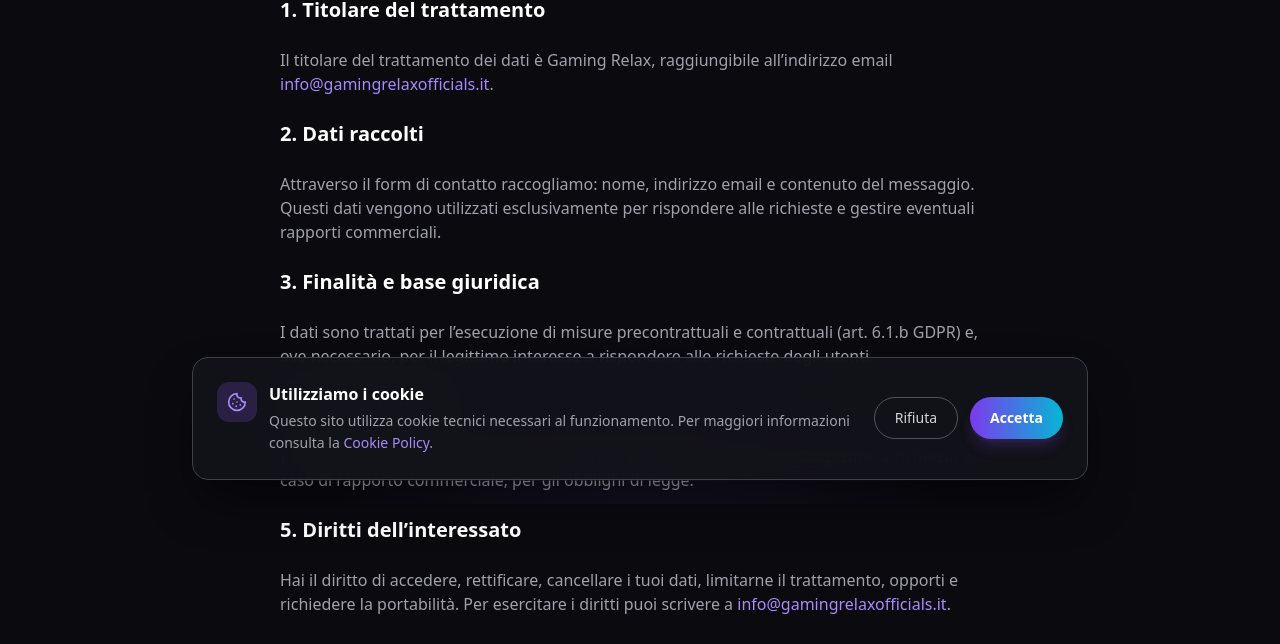
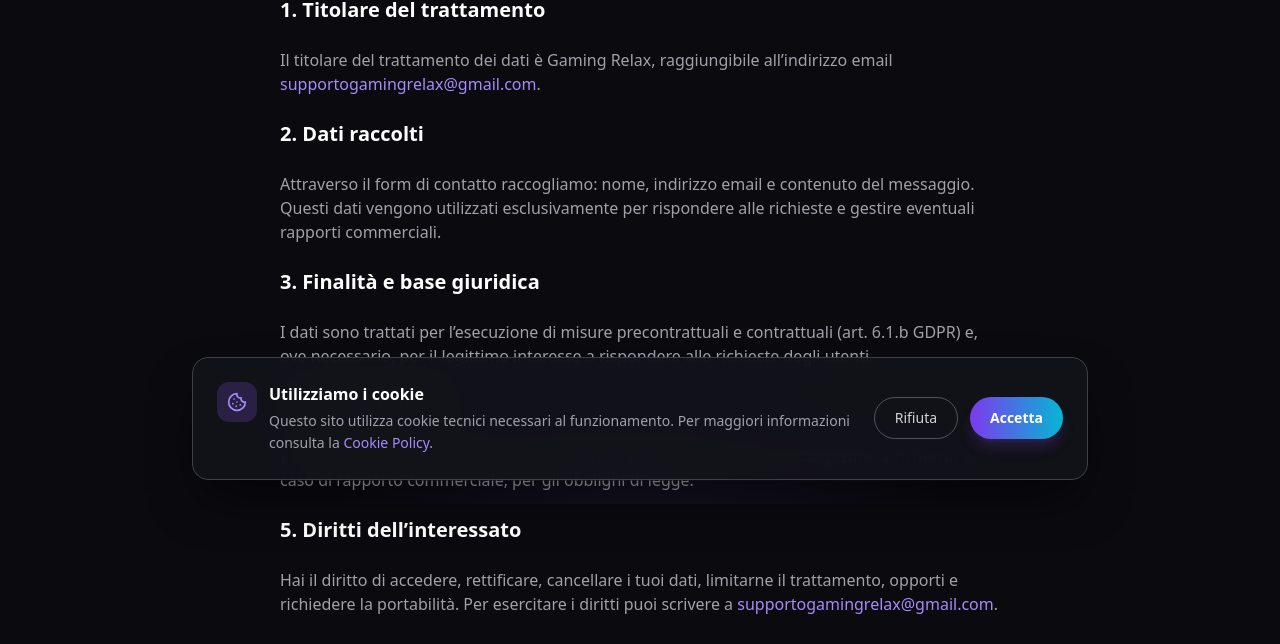
Before and after one commit to LorenzoImpa07/gaming-relax, a Next.js app: page /privacy in a window 1280 px wide. Shown: the part 296-940 px from the top of the page. Built offline with nearby package versions, Linux system fonts and the light colour scheme; no server answers.

Commit message:
Update page.tsx

```diff
--- a/src/app/privacy/page.tsx
+++ b/src/app/privacy/page.tsx
@@ -10,8 +10,8 @@ export default function PrivacyPage() {
         <h2 className="text-xl font-semibold text-white mt-8">1. Titolare del trattamento</h2>
         <p>
           Il titolare del trattamento dei dati è Gaming Relax, raggiungibile all’indirizzo email{" "}
-          <a href="mailto:info@gamingrelaxofficials.it" className="text-violet-400 hover:underline">
-            info@gamingrelaxofficials.it
+          <a href="mailto:supportogamingrelax@gmail.com" className="text-violet-400 hover:underline">
+            supportogamingrelax@gmail.com
           </a>
           .
         </p>
@@ -39,8 +39,8 @@ export default function PrivacyPage() {
         <p>
           Hai il diritto di accedere, rettificare, cancellare i tuoi dati, limitarne il trattamento,
           opporti e richiedere la portabilità. Per esercitare i diritti puoi scrivere a{" "}
-          <a href="mailto:info@gamingrelaxofficials.it" className="text-violet-400 hover:underline">
-            info@gamingrelaxofficials.it
+          <a href="mailto:supportogamingrelax@gmail.com" className="text-violet-400 hover:underline">
+            supportogamingrelax@gmail.com
           </a>
           .
         </p>
```
